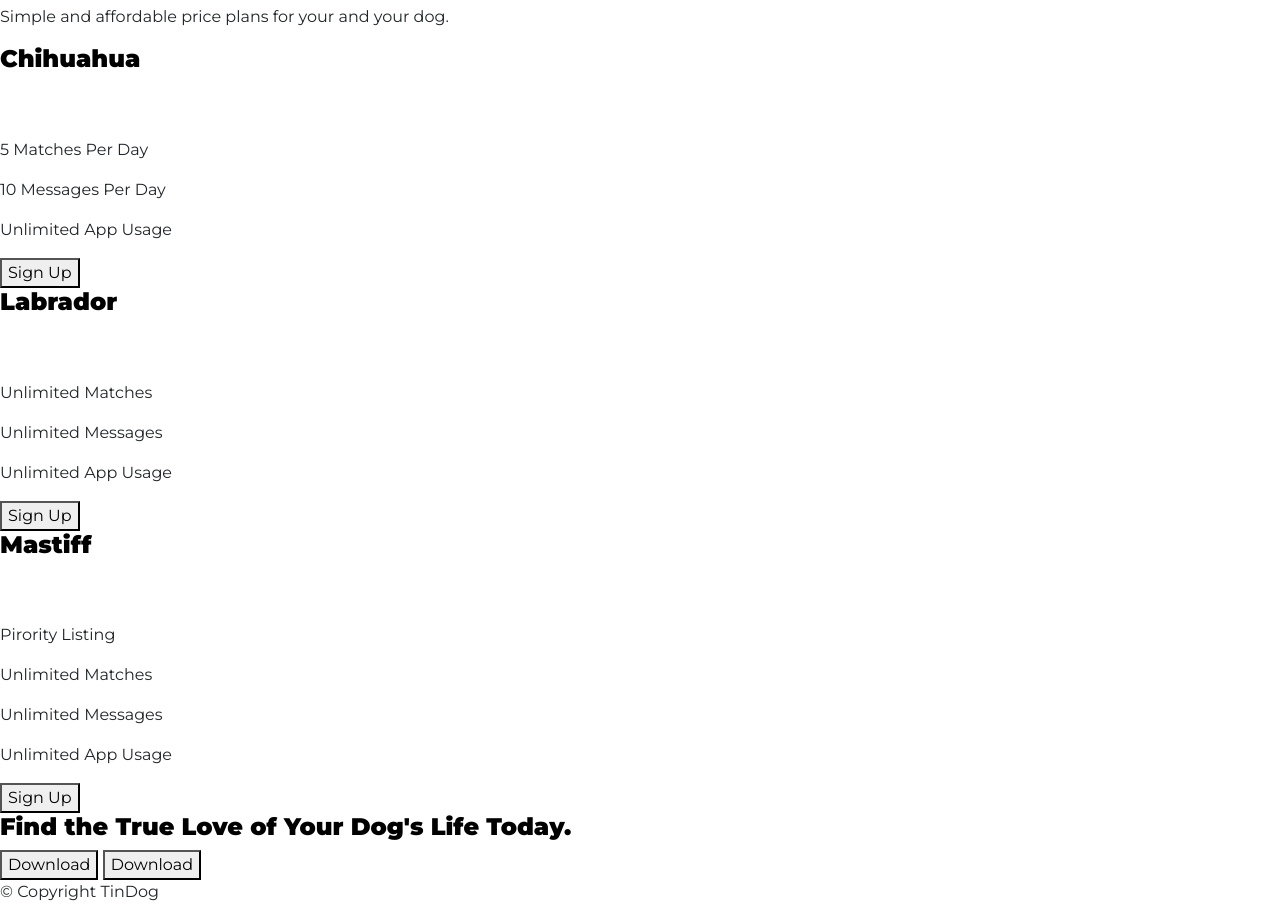
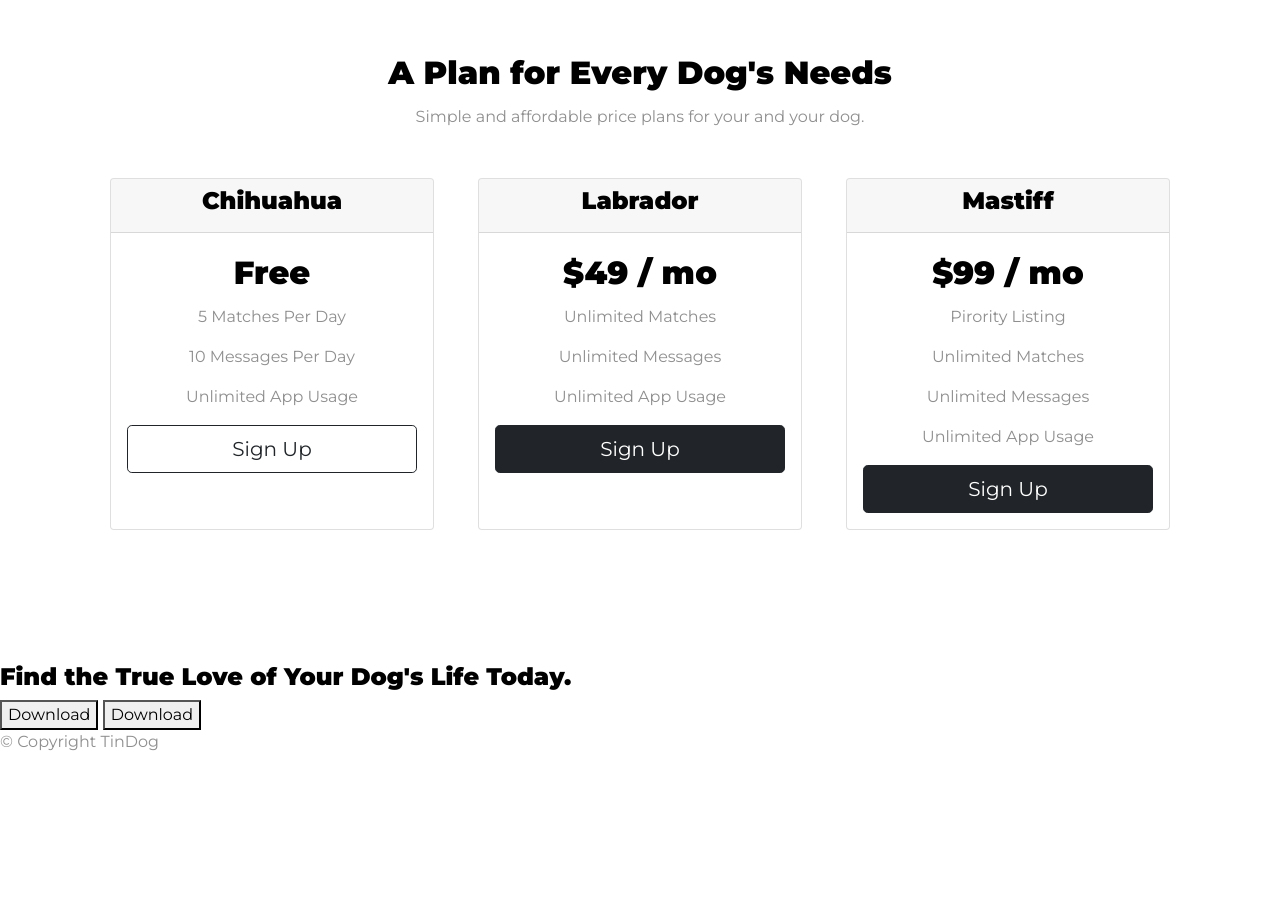
Before and after one commit to ilse-macias/TinDog, a plain HTML site: page index.html in a window 1280 px wide. Shown: the part 1824-2744 px from the top of the page. After the commit the page ends 2594 px from the top, so only its background shows below. Drawn offline with nearby package versions, Linux system fonts and the light colour scheme.

Commit message:
Bootstrap cards

```diff
--- a/css/styles.css
+++ b/css/styles.css
@@ -105,3 +105,21 @@ h3{
 .carousel-item{
     padding: 7% 15%;
 }
+
+h2{
+    color: black;
+}
+
+p{
+    color: #8f8f8f;
+}
+
+/*pricing section*/
+#pricing{
+    padding: 100px;
+    text-align: center;
+}
+
+.pricing-column{
+    padding: 3% 2%;
+}
--- a/index.html
+++ b/index.html
@@ -144,35 +144,64 @@
   <!-- Pricing -->
 
   <section id="pricing">
-
     <h2>A Plan for Every Dog's Needs</h2>
     <p>Simple and affordable price plans for your and your dog.</p>
 
+    <div class="row">
+      <div class="pricing-column col-lg-4 col-md-6">
+        <div class="card h-100">
+          <div class="card-header">
+            <h3>Chihuahua</h3>
+          </div>
 
-    <h3>Chihuahua</h3>
+          <div class="card-body">
             <h2>Free</h2>
             <p>5 Matches Per Day</p>
             <p>10 Messages Per Day</p>
             <p>Unlimited App Usage</p>
-    <button type="button">Sign Up</button>
+            <div class="d-grid">
+              <button type="button" class="btn btn-outline-dark btn-lg">Sign Up</button>
+            </div>
+          </div>
+        </div>
+      </div>
 
+      <div class="pricing-column col-lg-4 col-md-6">
+        <div class="card h-100">
+          <div class="card-header">
+            <h3>Labrador</h3>
+          </div>
 
-    <h3>Labrador</h3>
+          <div class="card-body">
             <h2>$49 / mo</h2>
             <p>Unlimited Matches</p>
             <p>Unlimited Messages</p>
             <p>Unlimited App Usage</p>
-    <button type="button">Sign Up</button>
+            <div class="d-grid">
+              <button type="button" class="btn btn-dark btn-lg">Sign Up</button>
+            </div>
+          </div>
+        </div>
+      </div>
 
+      <div class="pricing-column col-lg-4 col-md-12">
+        <div class="card h-100">
+          <div class="card-header">
+            <h3>Mastiff</h3>
+          </div>
 
-    <h3>Mastiff</h3>
+          <div class="card-body">
             <h2>$99 / mo</h2>
             <p>Pirority Listing</p>
             <p>Unlimited Matches</p>
             <p>Unlimited Messages</p>
             <p>Unlimited App Usage</p>
-    <button type="button">Sign Up</button>
-
+            <div class="d-grid">
+              <button type="button" class="btn btn-dark btn-lg">Sign Up</button>
+            </div>
+          </div>
+        </div>
+    </div>
   </section>
 
 
```
Lines whose indentation alone changed are shown as unchanged.
